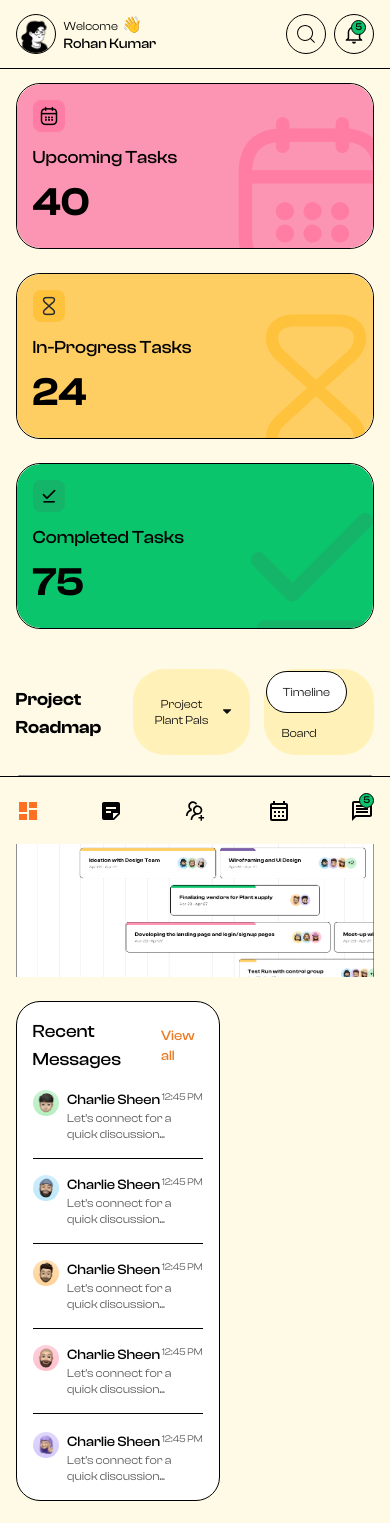
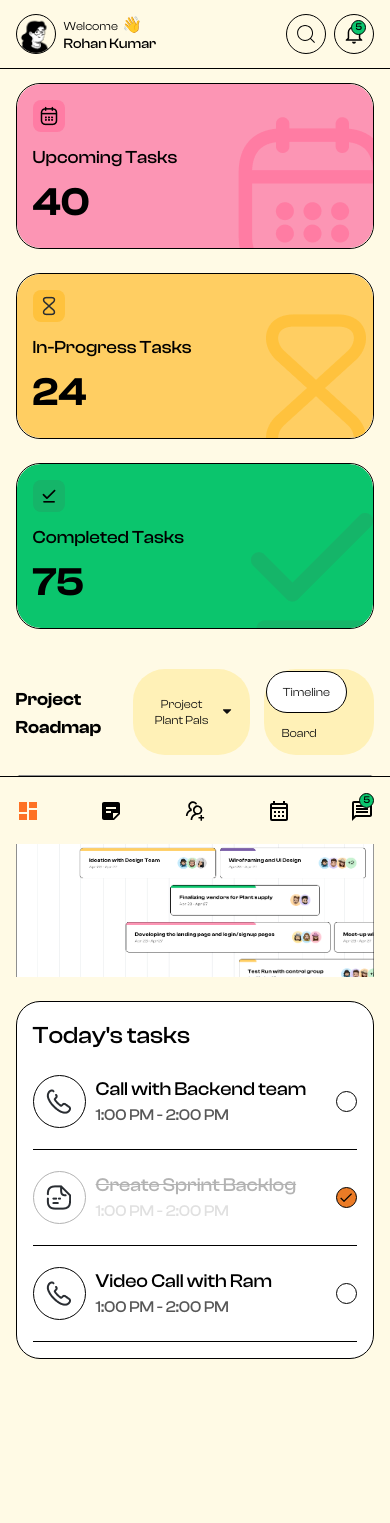
Before and after one commit to six-shot/Neubrutal-Dashboaard, a Next.js app: page /dashboard in a window 390 px wide. Shown: the top 1523 px of the page. After the commit the page ends 1359 px from the top, so only its background shows below. Built offline with nearby package versions, Linux system fonts and the light colour scheme.

Commit message:
mobile overview

```diff
--- a/app/components/dashboard/tasks/index.js
+++ b/app/components/dashboard/tasks/index.js
@@ -5,7 +5,7 @@ import call from "@/public/call.png"
 import document from "@/public/document.png"
 export default function Task() {
   return (
-    <div className="w-[130%]  bg-white border border-black rounded-[24px] p-4">
+    <div className="sm:w-[130%] w-[100%]  bg-white border border-black rounded-[24px] p-4">
       <h5 className="font-clash_medium text-[24px]">Today&apos;s tasks</h5>
       <div className="flex justify-between items-center py-[21px] border-b-[1px] border-black">
         <div className="flex items-start gap-[10px]">
--- a/app/dashboard/page.js
+++ b/app/dashboard/page.js
@@ -29,7 +29,7 @@ const Overview = () => {
           <h6>Add New Project</h6>
         </button>
       </div>
-      <div className="grid sm:grid-cols-12   gap-[24px] mt-8">
+      <div className="sm:grid sm:grid-cols-12   gap-[24px] mt-8">
         <div className="col-span-9 w-full">
           <div className="flex sm:flex-row flex-col gap-6">
             <div className="w-full">
@@ -93,8 +93,8 @@ const Overview = () => {
           </div>
           <ProjectMap />
         </div>
-        <div className="col-span-3 w-full">
-          <div className="w-full bg-white border border-black rounded-[24px] p-4">
+        <div className="col-span-3  w-full">
+          <div className="w-full sm:block hidden bg-white border border-black rounded-[24px] p-4">
             <div className="flex justify-between items-center">
               <h5 className="font-clash_medium text-lg ">Recent Messages</h5>
               <h6 className="text-sm font-clash_medium text-[#EB7B26]">
```
